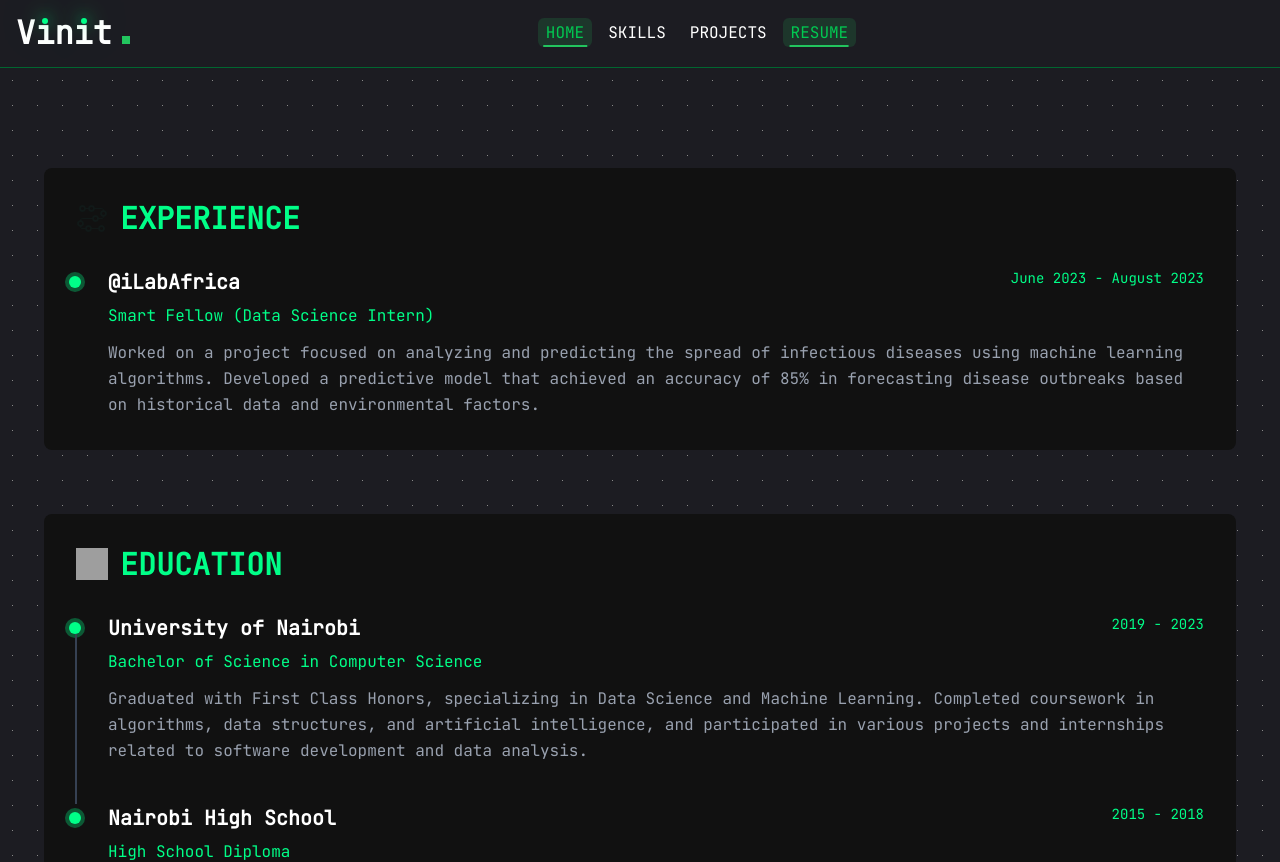
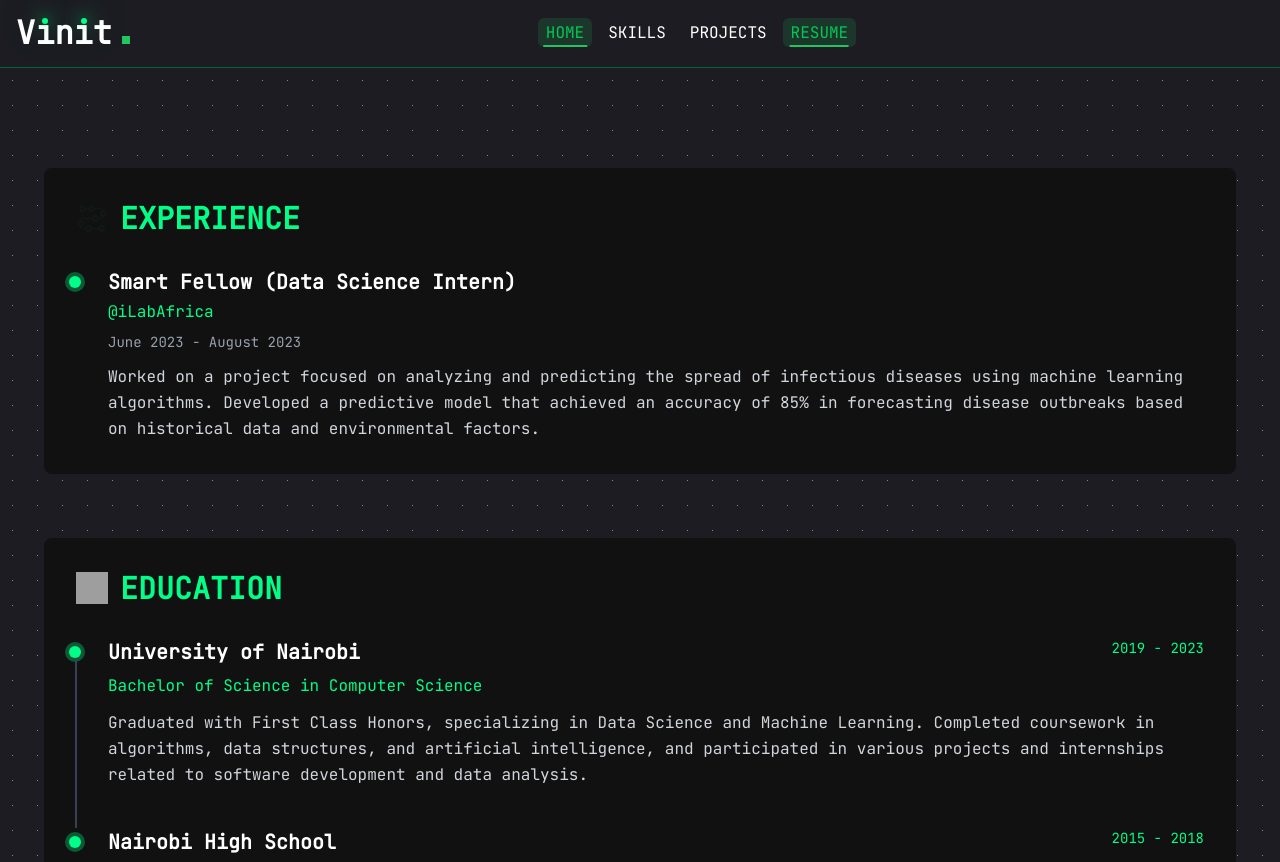
Before and after one commit to Vinit-Rabadiya/Portfolio, a React (Vite) app in the folder personalPortfolio/: page /resume in a window 1280 px wide. Shown: the top 862 px of the page. Built offline with nearby package versions, Linux system fonts and the light colour scheme; grey boxes are pictures that could not be loaded.

Commit message:
made changes to experience section

```diff
--- a/personalPortfolio/src/pages/Resume/Resume.jsx
+++ b/personalPortfolio/src/pages/Resume/Resume.jsx
@@ -53,16 +53,12 @@ function Resume() {
 
 
                 {/* Content */}
-                <div className="flex justify-between items-start mb-2">
-                  <h3 className="text-xl font-semibold text-white">
-                    {experience.company}
-                  </h3>
-                  <p className="text-[#00ff88] text-sm whitespace-nowrap ml-4">
-                    {experience.duration}
-                  </p>
-                </div>
-                <p className="text-[#00ff88] mb-3">{experience.title}</p>
-                <p className="text-gray-400 leading-relaxed">
+                <h3 className="text-xl font-semibold text-white mb-1">
+                  {experience.title}
+                </h3>
+                <p className="text-[#00ff88] mb-2">{experience.company}</p>
+                <p className="text-gray-400 text-sm mb-3">{experience.duration}</p>
+                <p className="text-gray-300 leading-relaxed">
                   {experience.description}
                 </p>
               </div>
@@ -99,7 +95,7 @@ function Resume() {
                   </p>
                 </div>
                 <p className="text-[#00ff88] mb-3">{edu.degree}</p>
-                <p className="text-gray-400 leading-relaxed">
+                <p className="text-gray-300 leading-relaxed">
                   {edu.description}
                 </p>
               </div>
```
